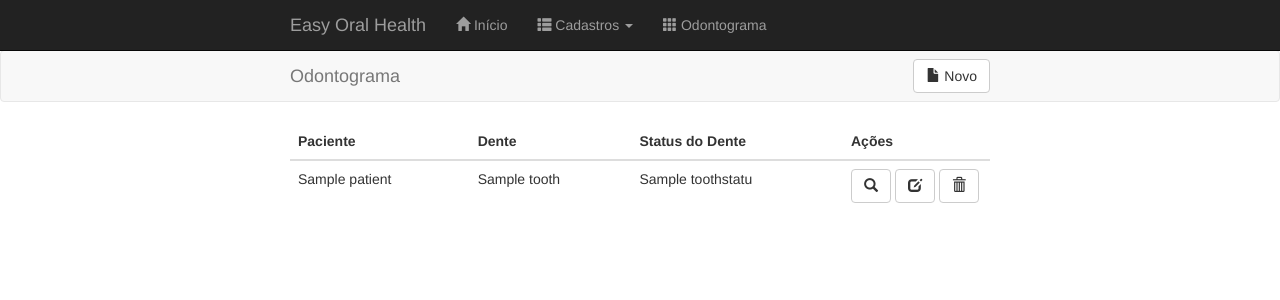
After one commit to nonatin1000/easy_oral_health_p3, a Django app: template odontology/templates/odontology/odontogram/odontogram_index.html in a window 1280 px wide. The commit adds this page. Shown: the top 300 px of the page. Run offline with Django 3.2, Linux system fonts and the light colour scheme; the template is opened without the code that fills it: values that come from a table or form of the project are taken from there, others are empty; tables that the repository leaves empty hold one stand-in row (values such as "Sample post"); some libraries are stand-ins or nearby versions.

Commit message:
CRUD Odontogram OK more without test

```diff
--- a/odontology/models.py
+++ b/odontology/models.py
@@ -130,3 +130,8 @@ class Address(AuditModel):
 	content_type = models.ForeignKey(ContentType, on_delete=models.CASCADE)
 	object_id = models.PositiveIntegerField(db_index=True)
 	content_object = GenericForeignKey('content_type', 'object_id')
+
+class Odontogram(AuditModel):
+	tooth = models.ForeignKey(Tooth)
+	patient = models.ForeignKey(Patient)
+	tooth_status = models.ForeignKey(ToothStatus)
--- a/odontology/templates/base.html
+++ b/odontology/templates/base.html
@@ -87,7 +87,7 @@
 					    </ul>
 					</li>
 					<li>
-						<a href="#">
+						<a href="{% url 'odontogram_index' %}">
 							<span class="glyphicon glyphicon glyphicon-th" aria-hidden="true"></span>
 							Odontograma
 						</a>
--- /dev/null
+++ b/odontology/templates/odontology/odontogram/odontogram_index.html
@@ -0,0 +1,85 @@
+{% extends "base.html" %}
+
+{% block body %}
+
+<nav class="navbar navbar-default">
+	<div class="container">
+		<a class="navbar-brand" href="#">Odontograma</a>
+		<ul class="nav navbar-nav pull-right">
+			<li>
+				<p class="navbar-btn">
+					<a class="btn btn-default" href="{% url 'odontogram_register' %}">
+						<span class="glyphicon glyphicon-file" aria-hidden="true"></span>
+						Novo
+					</a>
+				</p>
+			</li>
+		</ul>
+	</div>
+</nav>
+
+<div class="container">
+	<div class="row">
+		<div class="col-lg-12">
+			<table class="table table-hover">
+				<thead>
+					<tr>
+						<th>Paciente</th>
+						<th>Dente</th>
+						<th>Status do Dente</th>
+						<th style="width: 21%;">Ações</th>
+					</tr>
+				</thead>
+				<tbody>
+					{% for odontogram in odontogramas %}
+					<tr>
+						<td>{{ odontogram.patient.name }}</td>
+						<td>{{ odontogram.tooth.name }}</td>
+						<td>{{ odontogram.tooth_status.name }}</td>
+						<td>
+							<a href="{% url 'odontogram_show' odontogram.id %}" class="btn btn-default" title="Exibir">
+								<span class="glyphicon glyphicon-search" aria-hidden="true"></span>
+							</a>
+
+							<a href="{% url 'odontogram_edit' odontogram.id %}" class="btn btn-default" title="Editar">
+								<span class="glyphicon glyphicon-edit" aria-hidden="true"></span>
+							</a>
+
+							<a href="#modal-id-{{ odontogram.id }}" class="btn btn-default" title="Remover" data-toggle="modal">
+								<span class="glyphicon glyphicon-trash" aria-hidden="true"></span>
+							</a>
+						</td>
+					</tr>
+
+					<!-- MODAL -->
+					<div class="col-xs-12 col-sm-12 col-md-10 col-lg-10">
+						<div class="modal fade" id="modal-id-{{ odontogram.id }}">
+							<div class="modal-dialog">
+								<div class="modal-content">
+									<div class="modal-header">
+										<button type="button" class="close" data-dismiss="modal" aria-hidden="true">&times;</button>
+										<h4 class="modal-title">Alerta!</h4>
+									</div>
+									<div class="modal-body">
+										<p>Deseja realmente remover <strong>{{ odontogram.patient.name }}</strong>?</p>
+									</div>
+									<div class="modal-footer">
+										<button type="button" class="btn btn-default" data-dismiss="modal">Cancelar</button>
+										<a href="{% url 'odontogram_delete' odontogram.id %}" class='btn btn-danger' title='Exibir'>
+											Delete
+										</a>
+									</div>
+								</div>
+							</div>
+						</div>
+					</div>
+					<!-- /MODAL -->
+					{% endfor %}
+				</tbody>
+			</table>
+		</div>
+	</div>
+	</div>
+</div>
+
+{% endblock %}
--- a/odontology/urls.py
+++ b/odontology/urls.py
@@ -55,4 +55,9 @@ urlpatterns = [
     url(r'patient_edit/(?P<patient_id>\d+)/$', 'odontology.views.patient_register', name='patient_edit'),
     url(r'patient_show/(?P<patient_id>\d+)/$', 'odontology.views.patient_show', name='patient_show'),
     url(r'patient_delete(?P<patient_id>\d+)/$', 'odontology.views.patient_delete', name='patient_delete'),
+    url(r'odontogram_index/$', 'odontology.views.odontogram_index', name='odontogram_index'),
+    url(r'odontogram_register/$', 'odontology.views.odontogram_register', name='odontogram_register'),
+    url(r'odontogram_edit/(?P<odontogram_id>\d+)/$', 'odontology.views.odontogram_register', name='odontogram_edit'),
+    url(r'odontogram_show/(?P<odontogram_id>\d+)/$', 'odontology.views.odontogram_show', name='odontogram_show'),
+    url(r'odontogram_delete(?P<odontogram_id>\d+)/$', 'odontology.views.odontogram_delete', name='odontogram_delete'),
 ]
```
Also changed, not shown: odontology/forms.py (+7 -1 lines), odontology/templates/odontology/odontogram/odontogram_register.html (added, +36 -0 lines), odontology/templates/odontology/odontogram/odontogram_show.html (added, +49 -0 lines), odontology/views.py (+44 -4 lines), odontology/migrations/0002_odontogram.py (added).
